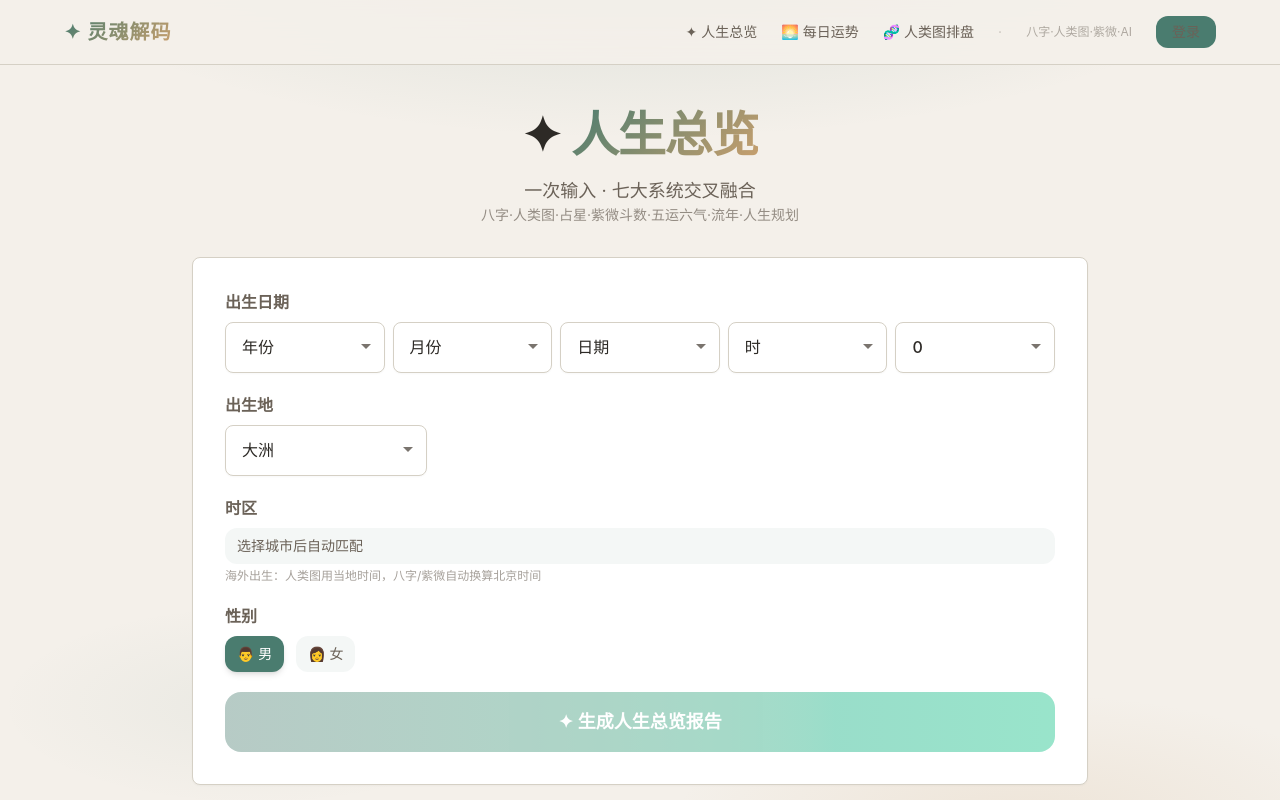
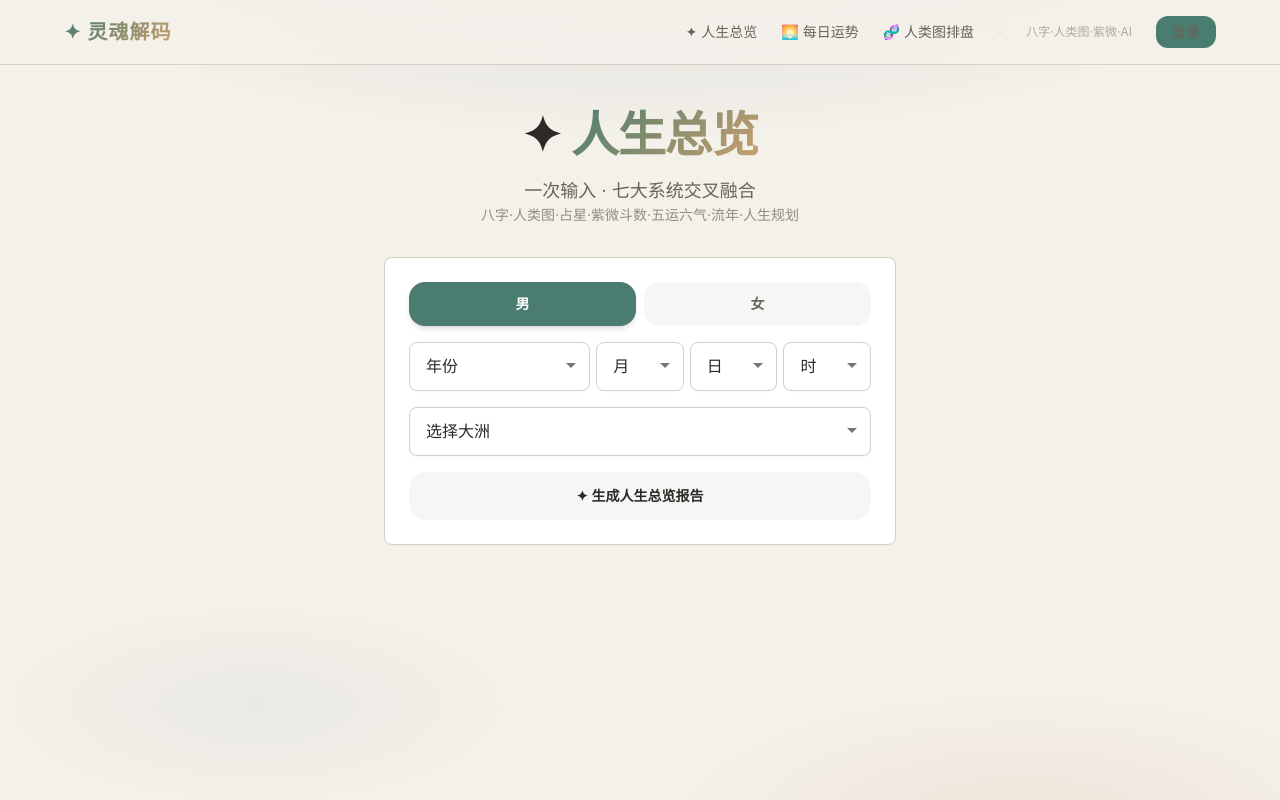
Before and after one commit to wlkerwong-boop/soul-decode, a Next.js app: page /master-report in a window 1280 px wide. Shown: the top 800 px of the page. Built offline with nearby package versions, Linux system fonts and the light colour scheme.

Commit message:
fix: master-report表单改为人生解码紧凑风格

```diff
--- a/src/app/master-report/page.tsx
+++ b/src/app/master-report/page.tsx
@@ -22,7 +22,6 @@ export default function MasterPage() {
   const [report, setReport] = useState(''); const [loading, setLoading] = useState(false);
   const [error, setError] = useState(''); const [data, setData] = useState<any>(null);
 
-  // Cascading location: continent → country → province(China only) → city
   const continents = useMemo(() => Object.keys(INTERNATIONAL_CITIES), []);
   const continentCountries = useMemo(() =>
     continent ? Object.keys(INTERNATIONAL_CITIES[continent]||{}) : [], [continent]);
@@ -35,7 +34,6 @@ export default function MasterPage() {
     return [];
   }, [country, continent, isChina, province]);
 
-  // Auto-detect timezone from city
   const detectedTz = useMemo(() => {
     if (city && CITY_TZ[city]) return CITY_TZ[city];
     return 'Asia/Shanghai';
@@ -57,16 +55,7 @@ export default function MasterPage() {
     setLoading(false);
   };
 
-  const Btn = ({v,cur,set,label}:{v:string,cur:string,set:(s:string)=>void,label:string}) => (
-    <button onClick={()=>set(v)} className={`px-3 py-2 rounded-lg text-sm font-medium transition-all ${cur===v ? 'bg-[var(--text-accent)] text-white shadow-md' : 'bg-[var(--bg-highlight)] text-[var(--text-secondary)] hover:bg-opacity-80'}`}>{label}</button>
-  );
-
-  const Sel = ({v,set,opts,placeholder}:{v:string,set:(s:string)=>void,opts:any[],placeholder:string}) => (
-    <select value={v} onChange={e=>set(e.target.value)} className="input-jade text-lg py-3 font-medium">
-      <option value="">{placeholder}</option>
-      {opts.map(o=><option key={o} value={o}>{o}</option>)}
-    </select>
-  );
+  const allFilled = year && month && day && continent && country && city;
 
   return (
     <div className="gradient-bg min-h-screen px-4 py-6 md:py-10">
@@ -78,64 +67,92 @@ export default function MasterPage() {
           <p className="text-sm text-[var(--text-secondary)] opacity-70">八字·人类图·占星·紫微斗数·五运六气·流年·人生规划</p>
         </div>
 
-        <div className="card-jade p-6 md:p-8 mb-8">
-          <div className="space-y-5">
-
-            {/* Date */}
-            <div>
-              <label className="block text-base font-bold mb-2 text-[var(--text-secondary)]">出生日期</label>
-              <div className="grid grid-cols-5 gap-2">
-                <Sel v={year} set={setYear} opts={YEARS} placeholder="年份" />
-                <Sel v={month} set={setMonth} opts={MONTHS} placeholder="月份" />
-                <Sel v={day} set={setDay} opts={DAYS} placeholder="日期" />
-                <Sel v={hour} set={setHour} opts={HOURS} placeholder="时" />
-                <Sel v={minute} set={setMinute} opts={MINUTES} placeholder="分" />
-              </div>
+        {/* ── 简洁表单 — 参考人生解码风格 ── */}
+        <div className="card-jade p-5 md:p-6 mb-8 max-w-lg mx-auto">
+          {/* 性别选择 */}
+          <div className="flex gap-2 mb-4">
+            {['男','女'].map(g => (
+              <button key={g} onClick={()=>setGender(g)}
+                className={`flex-1 py-3 rounded-xl text-sm font-semibold transition-all ${
+                  gender===g ? 'bg-[var(--text-accent)] text-white shadow-md' : 'bg-[var(--bg-highlight)] text-[var(--text-secondary)]'
+                }`}>{g}</button>
+            ))}
           </div>
 
-            {/* Location - Cascading: 大洲 → 国家 → 省份(仅中国) → 城市 */}
-            <div>
-              <label className="block text-base font-bold mb-2 text-[var(--text-secondary)]">出生地</label>
-              <div className="grid grid-cols-2 md:grid-cols-4 gap-2">
-                <Sel v={continent} set={(s:string)=>{setContinent(s);setCountry('');setProvince('');setCity('');}} opts={continents} placeholder="大洲" />
-                {continent ? (
-                  <Sel v={country} set={(s:string)=>{setCountry(s);setProvince('');setCity('');}} opts={continentCountries} placeholder="国家" />
-                ) : <div />}
-                {isChina && country ? (
-                  <Sel v={province} set={(s:string)=>{setProvince(s);setCity('');}} opts={provinces} placeholder="省份" />
-                ) : country && !isChina ? (
-                  <Sel v={city} set={setCity} opts={cities} placeholder="城市" />
-                ) : <div />}
-                {isChina && province ? (
-                  <Sel v={city} set={setCity} opts={cities} placeholder="城市" />
-                ) : <div />}
-              </div>
+          {/* 出生日期 — 紧凑网格 */}
+          <div className="grid grid-cols-5 gap-1.5 mb-4">
+            <select value={year} onChange={e=>setYear(e.target.value)}
+              className="col-span-2 input-jade text-sm py-3 px-2 rounded-xl bg-[var(--bg-card)] border border-[var(--border-color)] text-[var(--text-primary)]">
+              <option value="">年份</option>
+              {YEARS.map(y=><option key={y} value={y}>{y}</option>)}
+            </select>
+            <select value={month} onChange={e=>setMonth(e.target.value)}
+              className="input-jade text-sm py-3 px-2 rounded-xl bg-[var(--bg-card)] border border-[var(--border-color)] text-[var(--text-primary)]">
+              <option value="">月</option>
+              {MONTHS.map(m=><option key={m} value={m}>{m}</option>)}
+            </select>
+            <select value={day} onChange={e=>setDay(e.target.value)}
+              className="input-jade text-sm py-3 px-2 rounded-xl bg-[var(--bg-card)] border border-[var(--border-color)] text-[var(--text-primary)]">
+              <option value="">日</option>
+              {DAYS.map(d=><option key={d} value={d}>{d}</option>)}
+            </select>
+            <select value={hour} onChange={e=>setHour(e.target.value)}
+              className="input-jade text-sm py-3 px-2 rounded-xl bg-[var(--bg-card)] border border-[var(--border-color)] text-[var(--text-primary)]">
+              <option value="">时</option>
+              {HOURS.map(h=><option key={h} value={h}>{h}</option>)}
+            </select>
           </div>
 
-            {/* Timezone - auto detected */}
-            <div>
-              <label className="block text-base font-bold mb-2 text-[var(--text-secondary)]">时区</label>
-              <div className="px-3 py-2 rounded-lg bg-[var(--bg-highlight)] text-sm text-[var(--text-secondary)]">
-                {city ? `自动检测：${detectedTz}` : '选择城市后自动匹配'}
-              </div>
-              <p className="text-xs text-[var(--text-secondary)] mt-1 opacity-60">海外出生：人类图用当地时间，八字/紫微自动换算北京时间</p>
+          {/* 出生地 — 逐级级联 */}
+          <div className="space-y-2 mb-4">
+            <select value={continent} onChange={e=>{setContinent(e.target.value);setCountry('');setProvince('');setCity('');}}
+              className="w-full input-jade text-sm py-3 px-3 rounded-xl bg-[var(--bg-card)] border border-[var(--border-color)] text-[var(--text-primary)]">
+              <option value="">选择大洲</option>
+              {continents.map(c=><option key={c} value={c}>{c}</option>)}
+            </select>
+            {continent && (
+              <select value={country} onChange={e=>{setCountry(e.target.value);setProvince('');setCity('');}}
+                className="w-full input-jade text-sm py-3 px-3 rounded-xl bg-[var(--bg-card)] border border-[var(--border-color)] text-[var(--text-primary)]">
+                <option value="">选择国家</option>
+                {continentCountries.map(c=><option key={c} value={c}>{c}</option>)}
+              </select>
+            )}
+            {isChina && country && (
+              <select value={province} onChange={e=>{setProvince(e.target.value);setCity('');}}
+                className="w-full input-jade text-sm py-3 px-3 rounded-xl bg-[var(--bg-card)] border border-[var(--border-color)] text-[var(--text-primary)]">
+                <option value="">选择省份</option>
+                {provinces.map(p=><option key={p} value={p}>{p}</option>)}
+              </select>
+            )}
+            {country && cities.length > 0 && (
+              <select value={city} onChange={e=>setCity(e.target.value)}
+                className="w-full input-jade text-sm py-3 px-3 rounded-xl bg-[var(--bg-card)] border border-[var(--border-color)] text-[var(--text-primary)]">
+                <option value="">选择城市</option>
+                {cities.map(c=><option key={c} value={c}>{c}</option>)}
+              </select>
+            )}
           </div>
 
-            {/* Gender */}
-            <div>
-              <label className="block text-base font-bold mb-2 text-[var(--text-secondary)]">性别</label>
-              <div className="flex gap-3">
-                <Btn v="男" cur={gender} set={setGender} label="👨 男" />
-                <Btn v="女" cur={gender} set={setGender} label="👩 女" />
+          {/* 分钟+时区信息 */}
+          {city && (
+            <div className="flex items-center gap-2 text-xs text-[var(--text-tertiary)] mb-4">
+              <span>分钟：</span>
+              <select value={minute} onChange={e=>setMinute(e.target.value)}
+                className="input-jade text-xs py-2 px-2 rounded-lg bg-[var(--bg-card)] border border-[var(--border-color)]">
+                {MINUTES.map(m=><option key={m} value={m}>{m}分</option>)}
+              </select>
+              <span className="ml-auto">时区：{detectedTz}</span>
             </div>
-            </div>
+          )}
 
-            <button onClick={submit} disabled={loading||!year||!month||!day||!hour||!city}
-              className="w-full py-4 rounded-xl bg-gradient-to-r from-[var(--text-accent)] to-emerald-500 text-white font-bold text-lg hover:shadow-xl transition-all disabled:opacity-40">
-              {loading ? '⌛ 正在为您解读...' : '✦ 生成人生总览报告'}
+          {/* 提交按钮 */}
+          <button onClick={submit} disabled={!allFilled||loading}
+            className={`w-full py-3.5 rounded-xl font-semibold text-sm transition-all ${
+              allFilled&&!loading ? 'bg-[var(--text-accent)] text-white hover:shadow-md' : 'bg-[var(--bg-highlight)] text-[var(--text-tertiary)] cursor-not-allowed'
+            }`}>
+            {loading ? '⌛ 生成报告中...' : '✦ 生成人生总览报告'}
           </button>
-            {error && <p className="text-red-400 text-sm mt-2 text-center">{error}</p>}
-          </div>
+          {error && <p className="text-red-400 text-xs mt-2 text-center">{error}</p>}
         </div>
 
         {/* Charts */}
```
Lines whose indentation alone changed are shown as unchanged.
